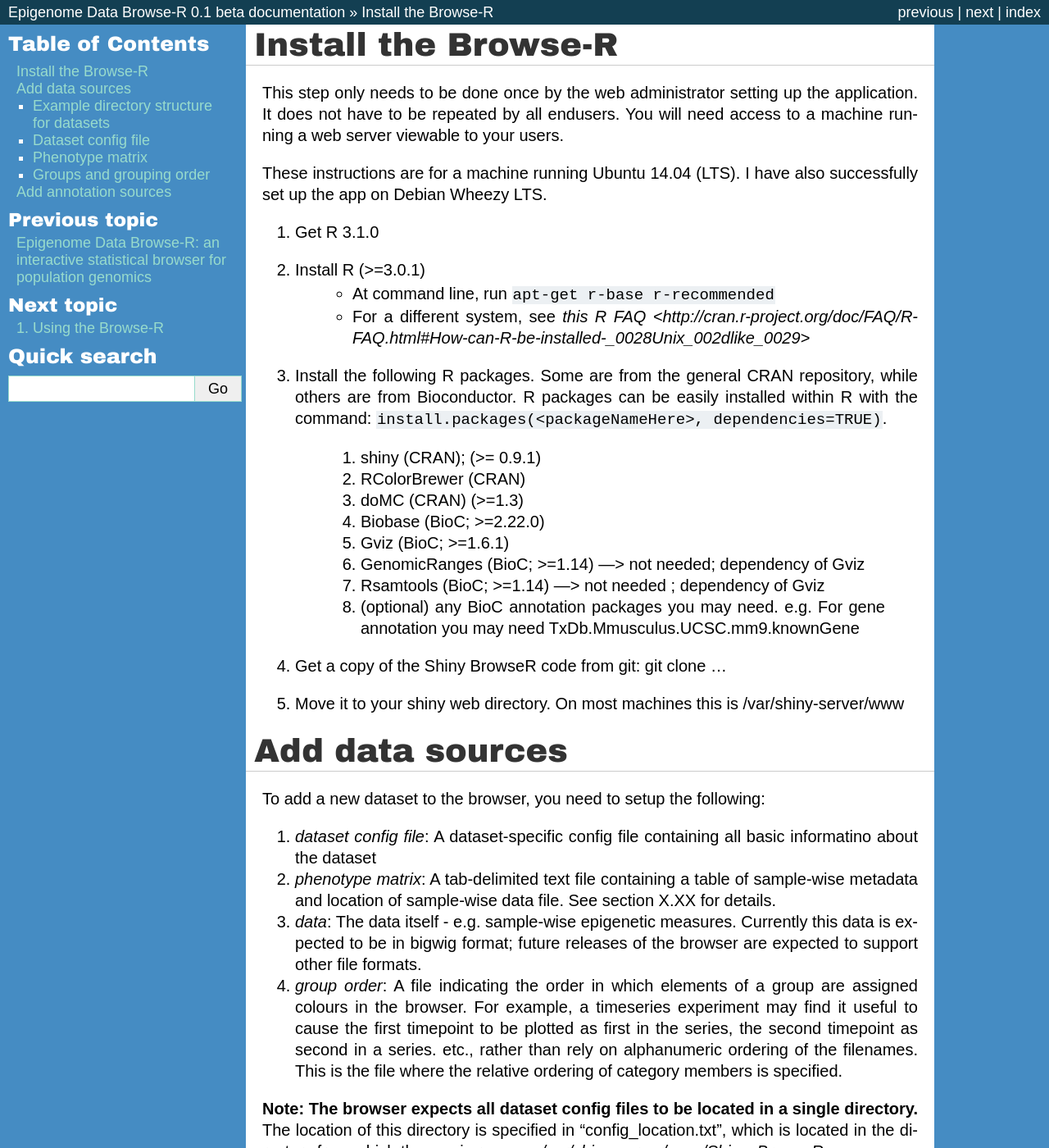
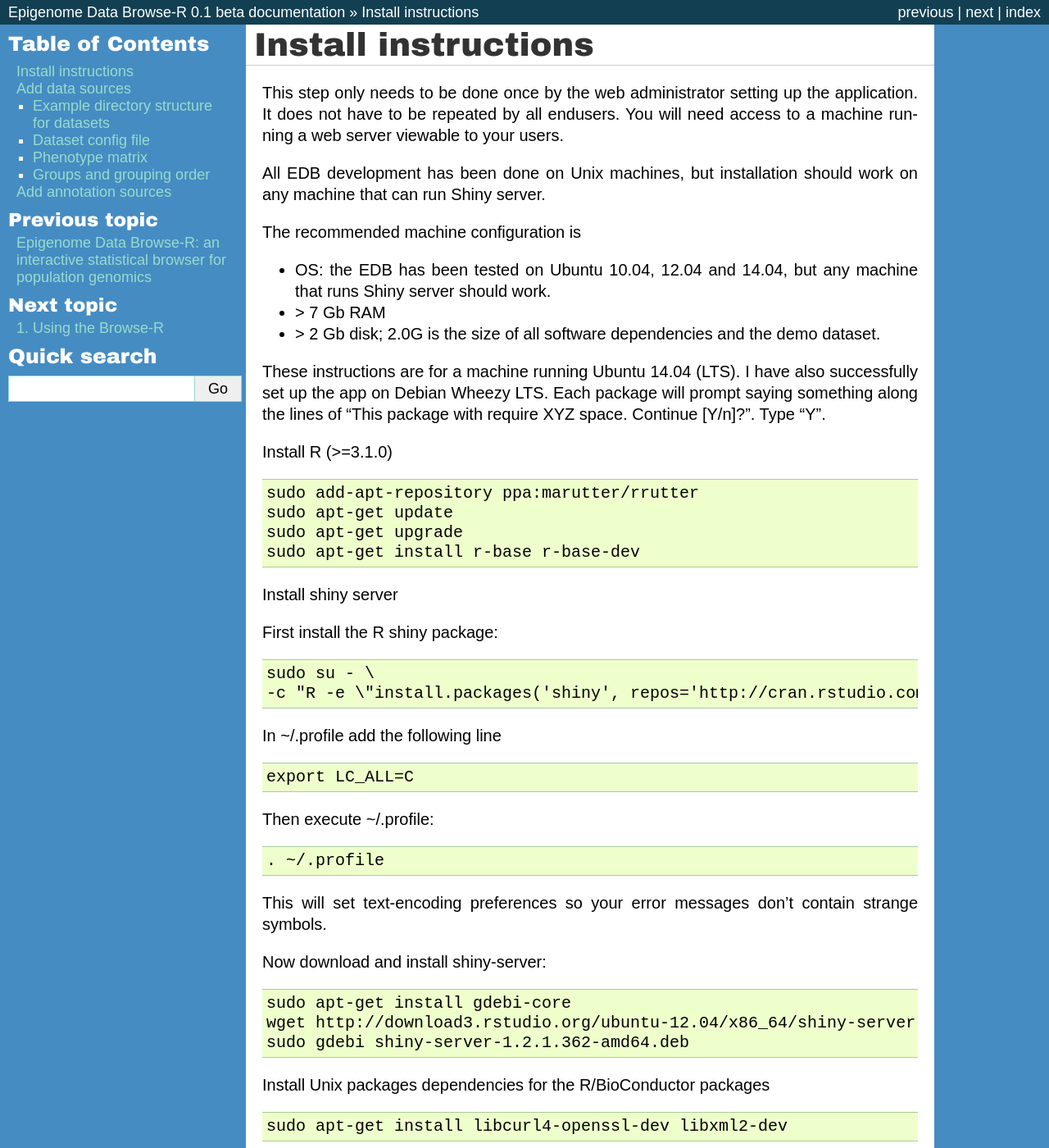
Before and after one commit to shraddhapai/shiny-data-browseR, a Sphinx documentation site: the page built from docs/install.rst, in a window 1280 px wide and 1400 px high. Shown: the whole window at 82% size. Built offline with Sphinx 7.4.7, drawn with Linux system fonts in a browser that asks for light colours; some of the changed text lies outside the part shown.

Commit message:
Updated install instructions

```diff
--- a/docs/install.rst
+++ b/docs/install.rst
@@ -5,33 +5,95 @@
 	:numbered:
 
 =======================
-Install the Browse-R
+Install instructions
 =======================
 
 This step only needs to be done once by the web administrator setting up the application. It does not have to be repeated by all endusers.
 You will need access to a machine running a web server viewable to your users.
 
+All EDB development has been done on Unix machines, but installation should work on any machine that can run Shiny server.
+
+The recommended machine configuration is
+
+- OS: the EDB has been tested on Ubuntu 10.04, 12.04 and 14.04, but any machine that runs Shiny server should work.
+- > 7 Gb RAM
+- > 2 Gb disk; 2.0G is the size of all software dependencies and the demo dataset.
+
 These instructions are for a machine running Ubuntu 14.04 (LTS). I have also successfully set up the app on Debian Wheezy LTS.
+Each package will prompt saying something along the lines of "This package with require XYZ space. Continue [Y/n]?". Type "Y".
 
-#. Get R 3.1.0
+
+Install R (>=3.1.0)
+
+.. code-block:: none
+
+	sudo add-apt-repository ppa:marutter/rrutter
+	sudo apt-get update
+	sudo apt-get upgrade
+	sudo apt-get install r-base r-base-dev
+
+Install shiny server
+
+First install the R shiny package:
+
+.. code-block:: none
+
+	sudo su - \
+	-c "R -e \"install.packages('shiny', repos='http://cran.rstudio.com/')\""
+
+In ~/.profile add the following line
+
+.. code-block::  none
+
+	export LC_ALL=C
+
+Then execute ~/.profile:
+
+.. code-block:: none
+
+	. ~/.profile
+
+This will set text-encoding preferences so your error messages don't contain strange symbols.
+
+Now download and install shiny-server:
+
+.. code-block:: none
+
+	sudo apt-get install gdebi-core
+	wget http://download3.rstudio.org/ubuntu-12.04/x86_64/shiny-server-1.2.1.362-amd64.deb
+	sudo gdebi shiny-server-1.2.1.362-amd64.deb
+
+Install Unix packages dependencies for the R/BioConductor packages
+
+.. code-block:: none
+
+	sudo apt-get install libcurl4-openssl-dev libxml2-dev
+
+Install R package dependencies
+
+Select your local mirror when prompted (15 for Toronto)
+
+.. code-block:: none
+
+	install.packages(c("shinyBS","doMC","RColorBrewer"))
+
+Install BioConductor and packages needed for EDB:
+
+.. code-block:: none
+
+	source("http://bioconductor.org/biocLite.R")
+	biocLite("BioBase")
+	biocLite("GenomicRanges")
+	biocLite("rtracklayer")
+
+Get EDB software and install the custom Gviz package within.
+
+< To be continued >
+.. code-blcok:: none
 
 
 
-#. Install R (>=3.0.1)
-	* At command line, run ``apt-get r-base r-recommended``
-	* For a different system, see `this R FAQ <http://cran.r-project.org/doc/FAQ/R-FAQ.html#How-can-R-be-installed-_0028Unix_002dlike_0029>`
-#. Install the following R packages. Some are from the general CRAN repository, while others are from Bioconductor.
-   R packages can be easily installed within R with the command: ``install.packages(<packageNameHere>, dependencies=TRUE)``.
-	#. shiny (CRAN); (>= 0.9.1)
-	#. RColorBrewer (CRAN)
-	#. doMC (CRAN) (>=1.3)
-	#. Biobase (BioC; >=2.22.0)
-	#. Gviz (BioC; >=1.6.1)
-	#. GenomicRanges (BioC; >=1.14) ---> not needed; dependency of Gviz
-	#. Rsamtools (BioC; >=1.14) ---> not needed ; dependency of Gviz
-	#. (optional) any BioC annotation packages you may need. e.g. For gene annotation you may need TxDb.Mmusculus.UCSC.mm9.knownGene
-#.  Get a copy of the Shiny BrowseR code from git: git clone ...
-#. Move it to your shiny web directory. On most machines this is /var/shiny-server/www
+
 
 ========================
 Add data sources
```
Also changed, not shown: 7 other files.
